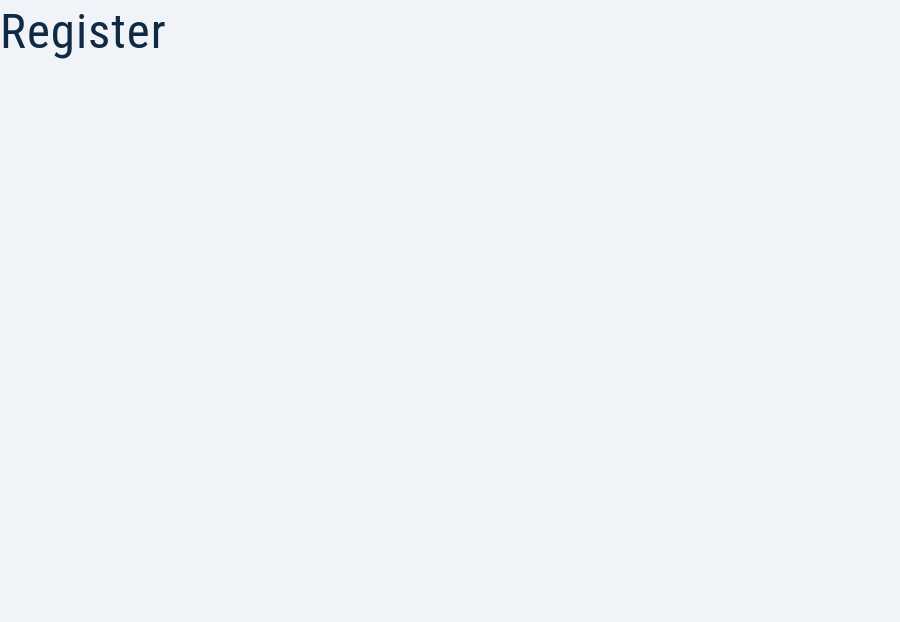
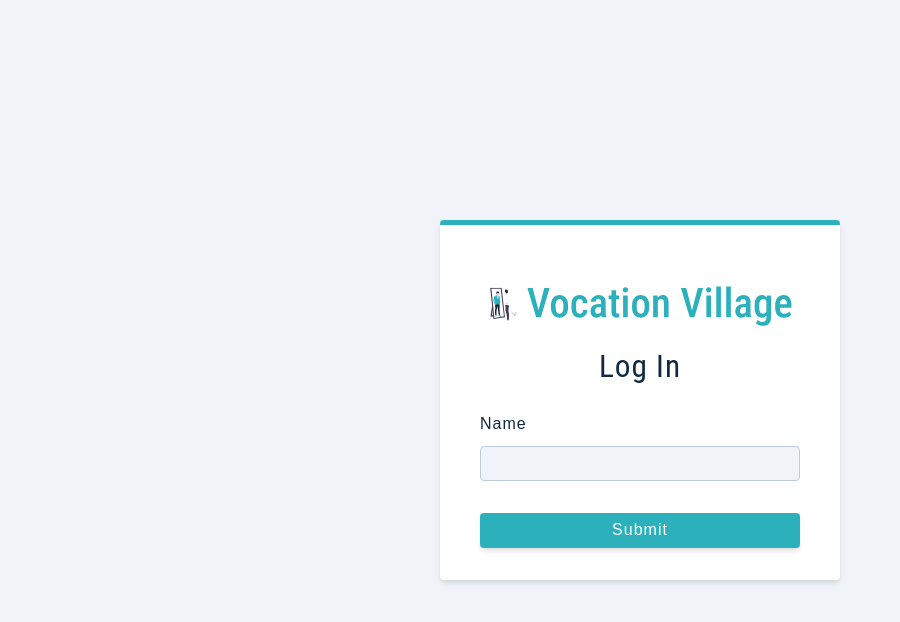
Before and after one commit to outstandingly64/vocation-village, a React (Create React App) app: page /register in a window 1280 px wide. Shown: the top 622 px of the page, without its empty margins (0-900 px from the left). Built offline with nearby package versions, Linux system fonts and the light colour scheme.

Commit message:
Register Page setup + logo margin fix

```diff
--- a/src/assets/wrappers/RegisterPage.js
+++ b/src/assets/wrappers/RegisterPage.js
@@ -6,7 +6,8 @@
   .logo {
     display: block;
     margin: 0 auto;
-    margin-bottom: 1.38rem;
+    margin-bottom: -0.5rem;
+    width: 100%;
   }
   .form {
     max-width: 400px;
--- a/src/pages/Register.js
+++ b/src/pages/Register.js
@@ -1,7 +1,49 @@
+import { useState, useEffect } from "react";
+import { Logo } from "../components";
+import Wrapper from "../assets/wrappers/RegisterPage";
+
+const initialState = {
+  name: "",
+  email: "",
+  password: "",
+  isRegistered: false,
+};
+
 const Register = () => {
+  const [values, setValues] = useState(initialState);
+
+  const handleChange = (e) => {
+    console.log(e.target);
+  };
+
+  const onSubmit = (e) => {
+    e.preventDefault();
+    console.log(e.target);
+  };
+
   return (
-    <h1>Register</h1>
-  )
-}
+    <Wrapper className="full-page">
+      <form className="form" onSubmit={onSubmit}>
+        <Logo />
+        <h3>Log In</h3>
+        <div className="form-row">
+          <label htmlFor="name" className="form-label">
+            Name
+          </label>
+          <input
+            type="text"
+            value={values.name}
+            name="name"
+            onChange={handleChange}
+            className="form-input"
+          />
+        </div>
+        <button type="submit" className="btn btn-block">
+          Submit
+        </button>
+      </form>
+    </Wrapper>
+  );
+};
 
-export default Register
+export default Register;
```
